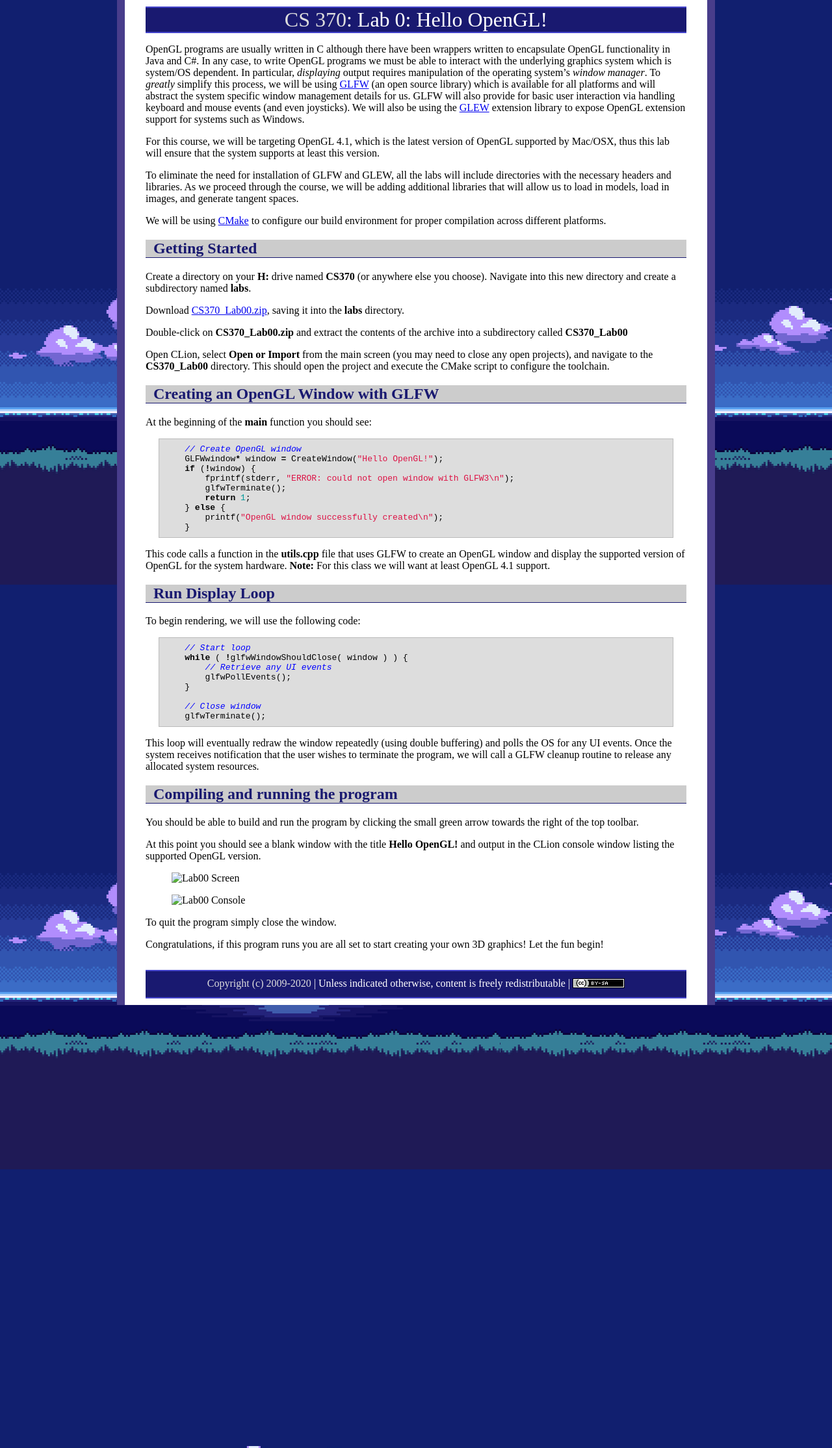
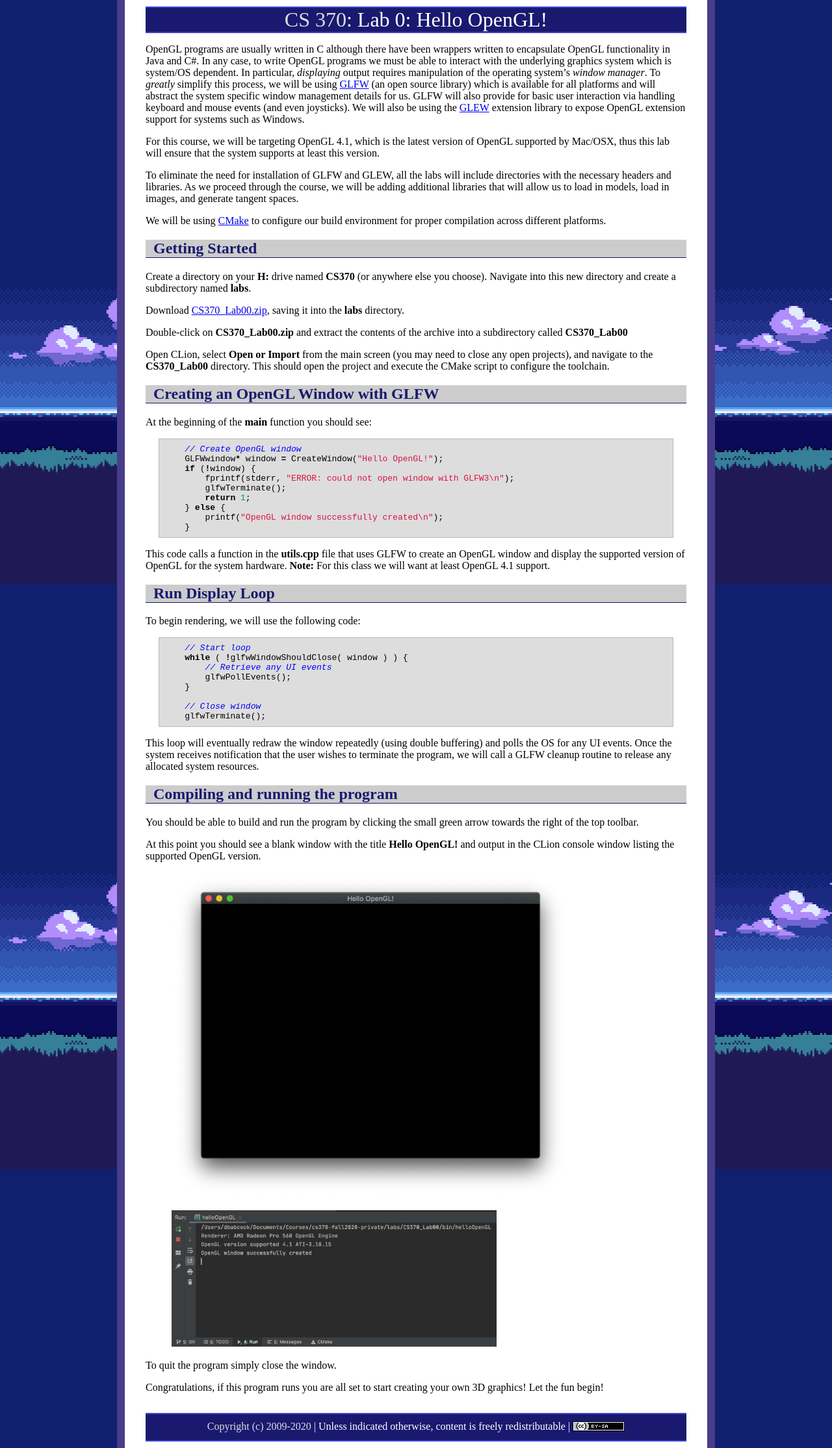
Before and after one commit to ycpcs/cs370-fall2020, a Jekyll site: the page built from labs/lab00.md, in a window 1280 px wide. Shown: the whole page at 65% size. Built offline with Jekyll 4.4.1, drawn with Linux system fonts in a browser that asks for light colours.

Commit message:
fix lab00
fix lab00

```diff
--- a/labs/lab00.md
+++ b/labs/lab00.md
@@ -62,9 +62,9 @@ You should be able to build and run the program by clicking the small green arro
 
 At this point you should see a blank window with the title **Hello OpenGL!** and output in the CLion console window listing the supported OpenGL version.
 
-> <img src="images/Blank.png" alt="Lab00 Screen" height="500"/>
+> <img src="images/lab00/Blank.png" alt="Lab00 Screen" height="500"/>
 
-> <img src="images/Console.png" alt="Lab00 Console" width="500"/>
+> <img src="images/lab00/Console.png" alt="Lab00 Console" width="500"/>
 
 To quit the program simply close the window.
 
```
